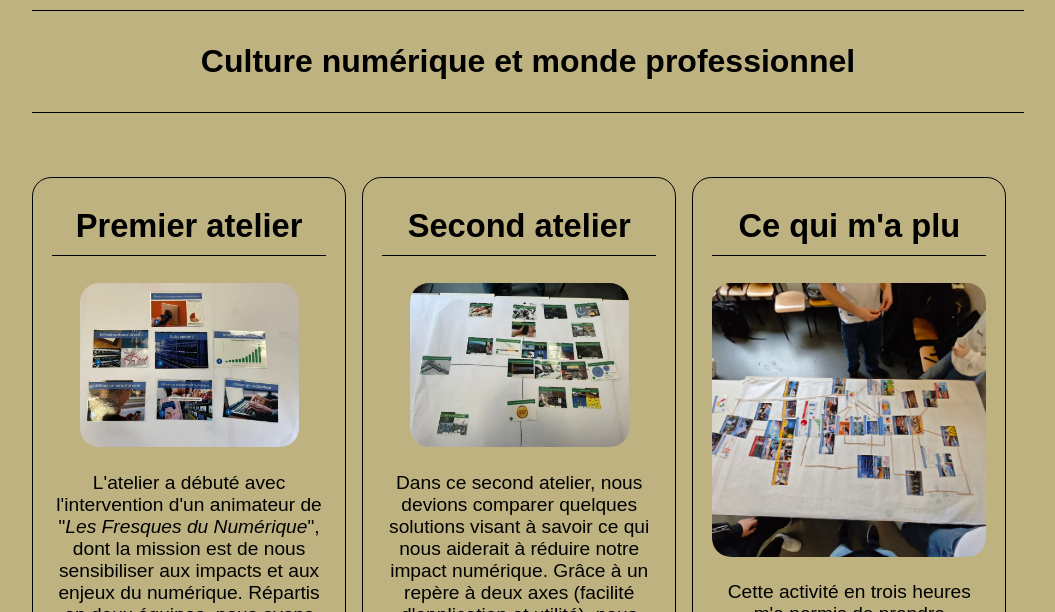
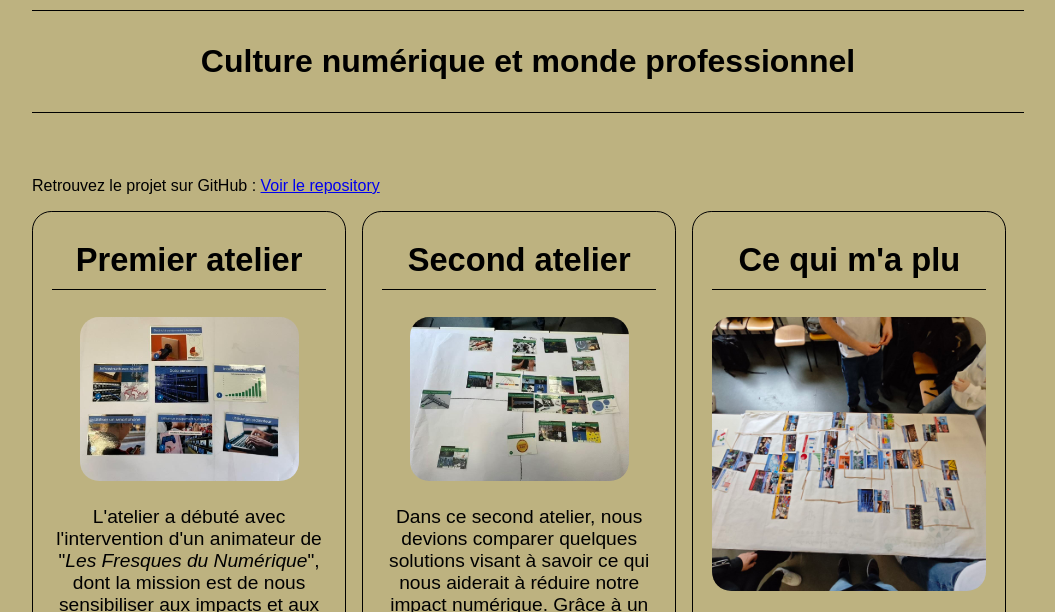
Before and after one commit to Ryenn972/culture-numerique-fresque, a plain HTML site: page index.html in a window 1280 px wide. Shown: the part 134-746 px from the top of the page, without its empty margins (112-1167 px from the left). Drawn offline with Linux system fonts and the light colour scheme.

Commit message:
Ajout du lien vers le repository GitHub

```diff
--- a/index.html
+++ b/index.html
@@ -49,6 +49,8 @@
     </header>
 
     <main class="container">
+
+        <p>Retrouvez le projet sur GitHub : <a href="https://github.com/Ryenn972/culture-numerique-fresque" target="_blank">Voir le repository</a></p>
         <div class="cols-2">
             <article>
                 <h2>Premier atelier</h2>
```
